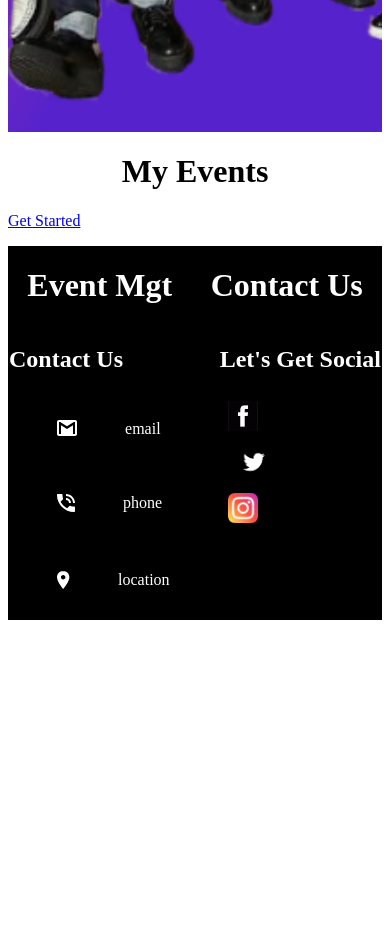
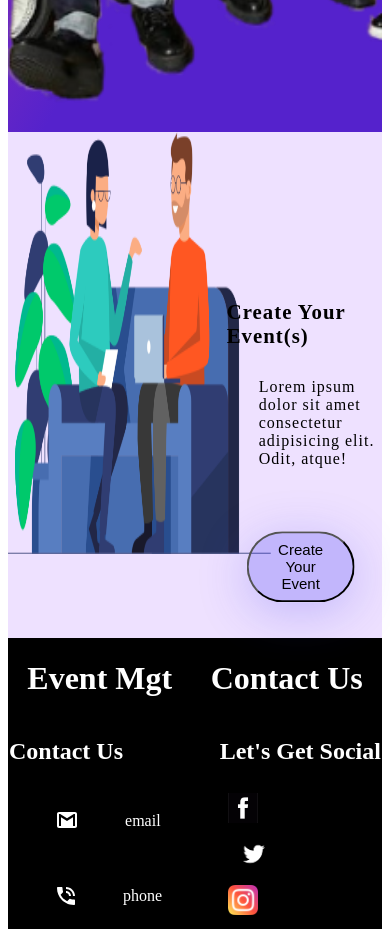
Before and after one commit to Jessica01234/Event-Hub, a React (Create React App) app: page / in a window 390 px wide. Shown: the part 880-1809 px from the top of the page. Before the commit the page ends 1508 px from the top, so only its background shows below. Built offline with nearby package versions, Linux system fonts and the light colour scheme.

Commit message:
i added a component

```diff
--- a/src/Components/Body Components/displayData.css
+++ b/src/Components/Body Components/displayData.css
@@ -1,3 +1,4 @@
+/* STYLING THE DISPLAYDATA COMPONENT */
 .display{
     display: flex;
     /* flex-wrap: wrap; */
@@ -24,16 +25,81 @@
 
 
 .image{
-    width: 343.047px;
-    height: 197.11px;
+    width: 30%;
+    height: 100vh;
     flex-shrink: 0;
     border-radius: 18.953px 18.953px 0px 0px;
 }
 
+.CEDiv{
+    display: flex;
+    background: #EEE1FF;
+    letter-spacing: 1px;
+}
 
+.CEImage{
+    width: 100%;
+    height: 50vh;
+}
+.CEText{
+    display: flex;
+    flex-direction: column;
+    justify-content: center;
+    position: relative;
+}
+
+.btn{
+    padding: 1rem 3rem;
+    border-radius:5rem;
+    background: rgba(61, 55, 241, 0.25);
+    box-shadow: 0px 10px 50px 0px rgba(61, 55, 241, 0.25);
+    width: 50%;
+    position: absolute;
+    bottom: 10%;
+    left: 20%;
+    transform: translate(8%,20%);
+    text-decoration: none;
+    color: #000;
+}
+
+.btn:hover{
+    cursor: pointer;
+    background: #5522CC;
+    color: #fff;
+    border-radius: 0.5rem;
+    font-size: large;
+    text-decoration: underline;
+}
 @media screen and (min-width: 280px) and (max-width: 850px){
     .display{
         display: flex;
         flex-direction: column;
     }
+
+    .CEDiv{
+        height: 60vh;
+    }
+
+    .CEImage{
+        width: 120%;
+    }
+
+    .CEText h1{
+        font-size: 1.3rem;
+    }
+
+
+    .CEText p{
+        padding-left: 2rem;
+    }
+    .btn{
+        width: 70%;
+        font-size: 15px;
+        padding: 0.5rem 1rem;
+        left: 7%;
+    }
+
+    .btn:hover{
+        font-size: 0.9rem;
+    }
 }
--- a/src/Components/Body Components/displayData.js
+++ b/src/Components/Body Components/displayData.js
@@ -1,6 +1,7 @@
 import React from 'react';
 import './displayData.css';
 import { Link } from 'react-router-dom';
+import CEImage from '../images/image 3.png';
 
 const DisplayData = () => {
   const storedDetails = localStorage.getItem('events');
@@ -8,9 +9,10 @@ const DisplayData = () => {
 
   return (
     <div className='displayComp'>
-      <h1>My Events</h1>
       {details && details.length > 0 ? (
+
         <div className='display'>
+          <h1>My Events</h1>
           {details.map((event, index) => (
             <div key={index} className='events'>
               <img className='image' src={event.eImage} alt='' />
@@ -28,9 +30,20 @@ const DisplayData = () => {
           ))}
         </div>
       ) : (
-        <p>
-          <Link to={'/signUp'}>Get Started</Link>
-        </p>
+          <div className='Card CEDiv'>
+            <div className='Card'>
+              <img className='Card-Image CEImage' src={CEImage} alt=''/>
+            </div>
+            <div className='CEText'>
+              <h1 className=''>Create Your Event(s)</h1>
+              <p>Lorem ipsum dolor sit amet consectetur adipisicing elit. Odit, atque!</p>
+              <Link to={'/signUp'}>
+                <button className='btn'>Create Your Event</button>
+              </Link>
+
+            </div>
+          </div>
+
       )}
     </div>
   );
--- a/src/Components/Body Components/signupComp.js
+++ b/src/Components/Body Components/signupComp.js
@@ -15,7 +15,7 @@ function SignUpComponent(){
   const usersDetailsString = JSON.stringify(usersDetails);
 
   const HandleClicked = () =>{
-    localStorage.setItem('email', usersDetailsString)
+    localStorage.setItem('email', usersDetailsString);
     console.log(localStorage);
     nav(`/?Sname=${encodeURIComponent(usersDetailsString)}`);
   }
--- a/src/Components/Footer Components/footer.css
+++ b/src/Components/Footer Components/footer.css
@@ -36,7 +36,7 @@
     cursor: pointer;
     background: #5522CC;
     color: #fff;
-    border-radius: 0.1rem;
+    border-radius: 0.3rem;
 }
 
 .social img{
--- a/src/Components/Hero component/Hero.js
+++ b/src/Components/Hero component/Hero.js
@@ -1,5 +1,4 @@
 import './Hero.css';
-import { Link } from 'react-router-dom';
 
 function Hero(props){
     return(
```
Also changed, not shown: src/Components/images/image 3.png (added).
